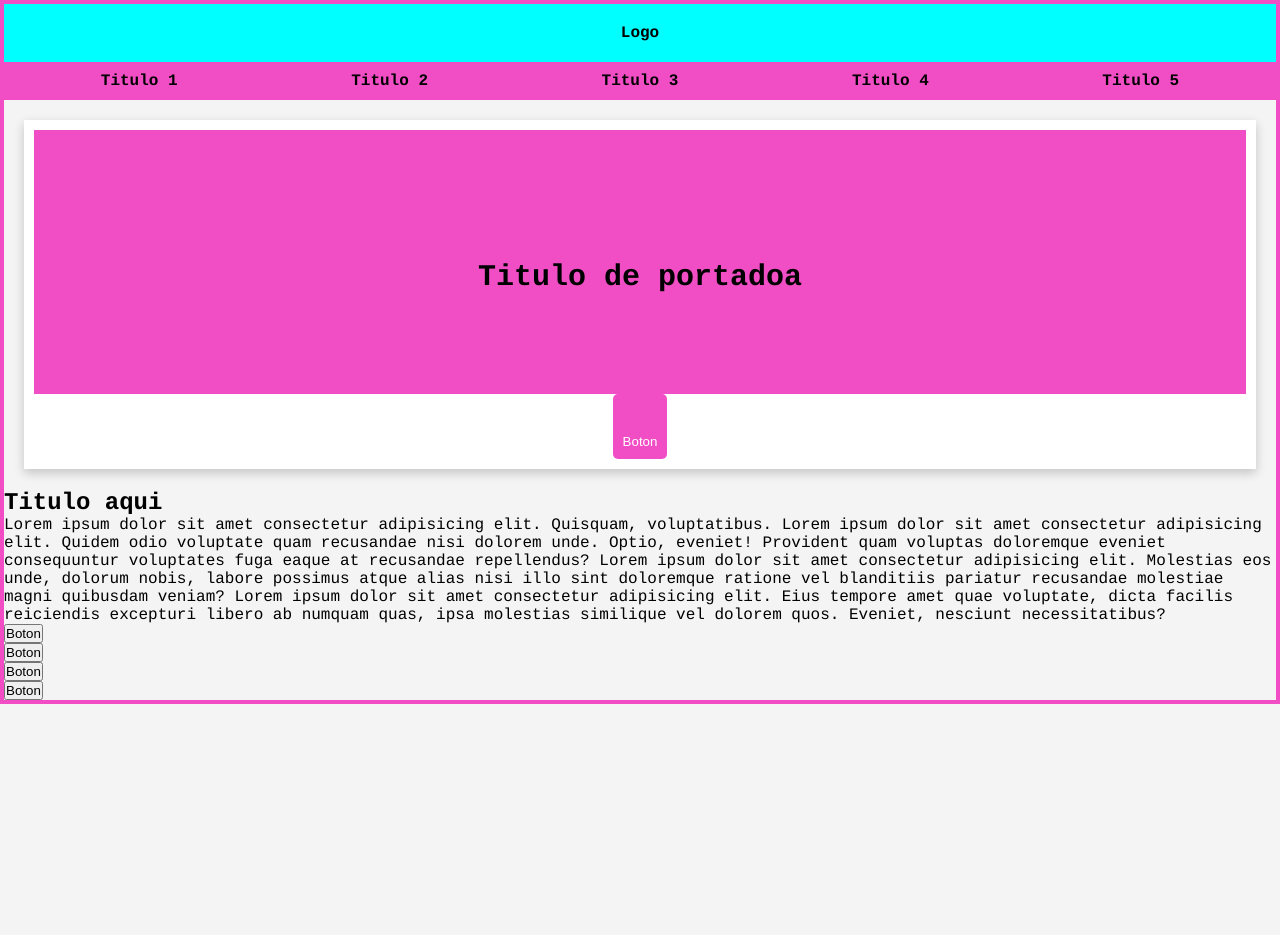
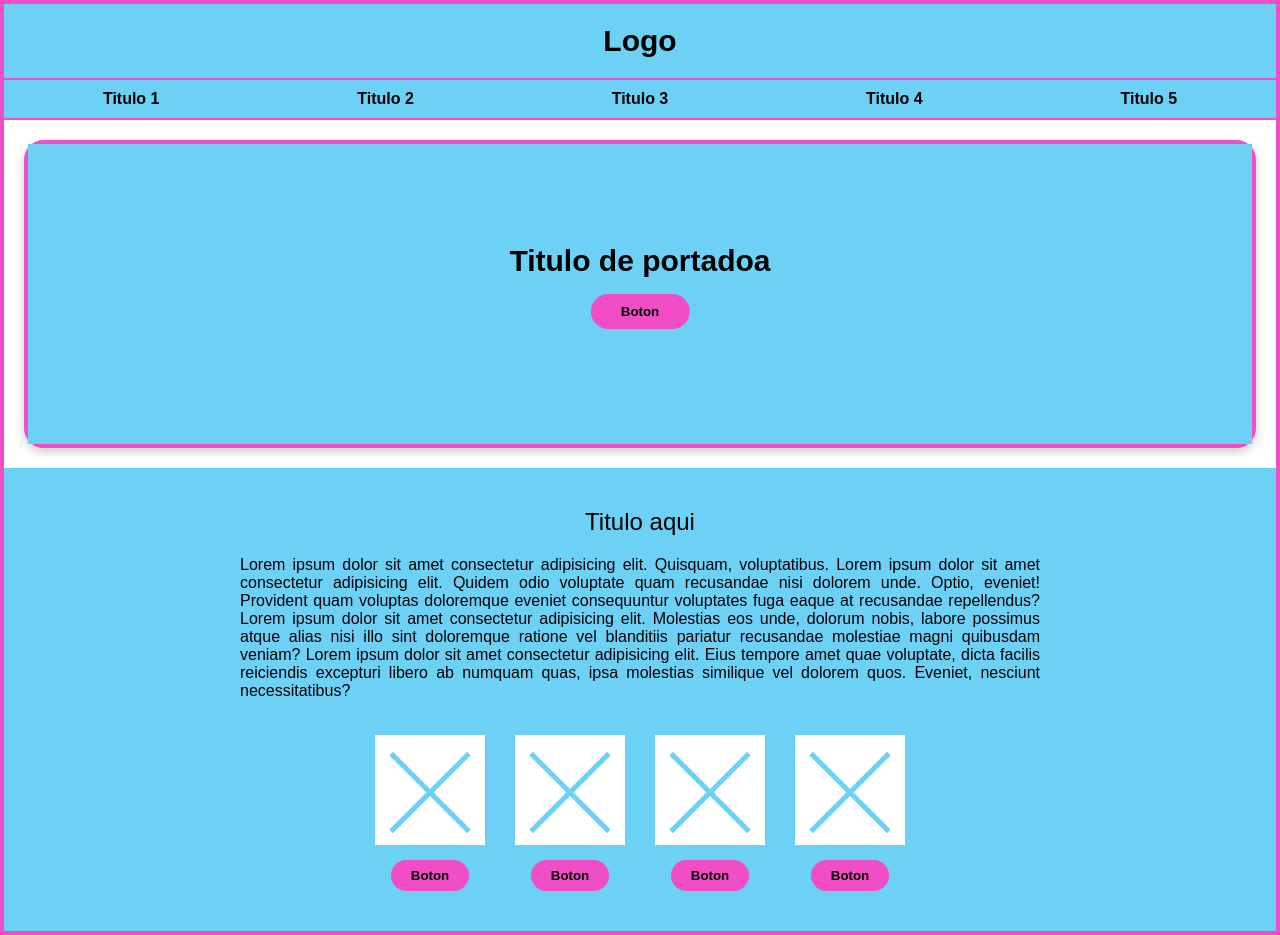
Before and after one commit to STAlinRoche/Fundamentos-WEB, a plain HTML site: page Maquetacion/index.html in a window 1280 px wide. Before the commit the page ends 800 px from the top, so only its background shows below. Drawn offline with Linux system fonts and the light colour scheme.

Commit message:
Actualizacion 20/05/2025

```diff
--- a/Maquetacion/css/estilos.css
+++ b/Maquetacion/css/estilos.css
@@ -1,89 +1,151 @@
-*{
+* {
   margin: 0;
   padding: 0;
   box-sizing: border-box;
 }
 
-
-body{
-    font-family: 'courier', monospace;
-    background-color: #f4f4f4;
+body {
+  font-family: Arial, sans-serif;
 }
 
-.contenedor{
-
+.contenedor {
   border: 4px solid #f14ec6;
-
 }
 
-header{
-    background-color:aqua;
+header {
+  background-color: #6dd1f6;
   padding: 20px;
   text-align: center;
-    font-size: bold;
+  font-size: 30px;
   font-weight: bold;
 }
 
-nav{
+nav {
   display: flex;
   justify-content: space-around;
-    background-color: #f14ec6;
-    border-top: 2px  #f14ec6;
-    border-bottom: 2px  #f14ec6;
-    padding: 10px;
+  background-color: #6dd1f6;
+  border-top: 2px solid #f14ec6;
+  border-bottom: 2px solid #f14ec6;
+  padding: 10px 0;
 }
 
-nav a{
+nav a {
+  color: #000;
   text-decoration: none;
-    color: #000;
   font-weight: bold;
 }
 
-.portada{
+.portada {
   position: relative;
+  background-color: white;
   text-align: center;
-    background-color: white;
-
-
-    padding:10px;
-    border: 4 px solid #f14ec6;
-    border-radius: 20 px;
+  padding: 0;
+  border: 4px solid #f14ec6;
+  border-radius: 20px;
   box-shadow: 0 4px 10px rgba(0, 0, 0, 0.2);
   margin: 20px;
 }
 
-.portada ::before{
-
+.portada::before {
   content: "";
   display: block;
-    background-color: #f14ec6;
-    height: 30px;
-    background-image: linear-gradient(45deg, transperent 49%, #f14ec6 49%, #f14ec6 51%, transparent 51%),
-    linear-gradient(45deg, #f14ec6 49%, transparent 49%, transparent 51%, #f14ec6 51%);
+  background-color: #6dd1f6;
+  height: 300px;
+  background-image: linear-gradient(45deg, transparent 49%, #6dd1f6 49%, #6dd1f6 51%, transparent 51%),
+                    linear-gradient(-45deg, transparent 49%, #6dd1f6 49%, #6dd1f6 51%, transparent 51%);
   background-size: 100% 100%;
 }
 
-.portada img{
+.portada h1 {
   position: absolute;
-    background-color: #f14ec6;
-    top: 10px;
-    width: 0;
+  top: 100px;
+  width: 100%;
   font-size: 30px;
   font-weight: bold;
 }
 
-.portada h1{
-    font-size: 30px;
-    padding: 100px;
+.portada button {
+  position: absolute;
+  top: 150px;
+  left: 50%;
+  transform: translateX(-50%);
+  background-color: #f14ec6;
+  border: none;
+  padding: 10px 30px;
   font-weight: bold;
-    background-color: #f14ec6 ;
+  border-radius: 20px;
+  cursor: pointer;
 }
 
-.boton{
+.contenido {
+  background-color: #6dd1f6;
+  padding: 40px 20px;
+  text-align: center;
+}
+
+.contenido h2 {
+  margin-bottom: 20px;
+  font-weight: normal;
+}
+
+.contenido p {
+  max-width: 800px;
+  margin: 0 auto 30px auto;
+  text-align: justify;
+}
+
+.galeria {
+  display: flex;
+  justify-content: center;
+  flex-wrap: wrap;
+  gap: 20px;
+}
+
+.item {
+  width: 120px;
+  text-align: center;
+}
+
+.img-fake {
+  width: 100%;
+  height: 120px;
+  background-color: white;
+  border: 5px solid #6dd1f6;
+  position: relative;
+}
+
+.img-fake::before,
+.img-fake::after {
+  content: "";
+  position: absolute;
+  width: 100%;
+  height: 5px;
+  background-color: #6dd1f6;
+  top: 50%;
+  left: 0;
+  transform: rotate(45deg);
+}
+
+.img-fake::after {
+  transform: rotate(-45deg);
+}
+
+.item button {
   background-color: #f14ec6;
-    color: white;
-    padding: 10px;
+  color: black;
   border: none;
-    border-radius: 5px;
+  padding: 8px 20px;
+  margin-top: 10px;
+  border-radius: 20px;
+  font-weight: bold;
   cursor: pointer;
 }
+
+footer {
+  background-color: #6dd1f6;
+  padding: 20px;
+  text-align: center;
+  font-weight: bold;
+  font-size: 20px;
+  border-top: 2px solid #f14ec6;
+}
--- /dev/null
+++ b/Maquetacion_2/css/estilos.css
@@ -0,0 +1,167 @@
+body {
+    margin: 0;
+    font-family: 'Courier New', Courier, monospace;
+    background-color: white;
+}
+
+
+
+.header-fondo {
+    background: linear-gradient(to right, #f15b00, #f3428e, blue);
+    color: white;
+    display: flex;
+    justify-content: space-between;
+    align-items: center;
+    padding: 30px 0;
+}
+
+
+.header-contenido {
+    background-color: #140020;
+    display: flex;
+    justify-content:space-between;
+    width: 100%;
+    padding: 30px;
+}
+
+
+.logo img {
+    margin-right: 20px;
+
+}
+
+.header-contenido nav ul li.activo a {
+    color: white;
+    font-weight: bold;
+    background-color: tomato;
+    justify-content: space-between;
+}
+
+
+nav ul {
+    list-style: none;
+    display: flex;
+    gap: 20px;
+    margin: 0;
+    padding: 0;
+}
+
+nav ul li a {
+    color: white;
+    text-decoration: none;
+    font-weight: bold;
+    padding: 10px 15px;
+    display: inline-block;
+    transition: background-color 0.5s;
+}
+
+nav ul li a:hover {
+    background-color: #f3428e;
+    border-radius: 5px;
+}
+
+
+.bienvenida {
+    text-align: center;
+    padding: 50px 20px;
+}
+
+.bienvenida h1 {
+    font-size: 36px;
+    margin-bottom: 20px;
+    color: #444;
+}
+
+.bienvenida h1::after {
+    content: '';
+    display: block;
+    width: 50px;
+    height: 4px;
+    background-color: #f3428e;
+    margin: 10px auto;
+}
+
+.bienvenida p {
+    font-size: 18px;
+    max-width: 800px;
+    margin: 0 auto;
+    color: #333;
+}
+
+.tarjetas {
+    display: flex;
+    justify-content: center;
+    gap: 40px;
+    padding: 40px 20px;
+    flex-wrap: wrap;
+}
+
+.tarjeta {
+    width: 300px;
+    padding: 20px;
+    text-align: center;
+
+}
+
+.tarjeta img {
+    width: 100%;
+    height: 180px;
+    object-fit: cover;
+    border-radius: 5px;
+}
+
+.tarjeta h3 {
+    margin-top: 15px;
+    color: #f15b00;
+}
+
+.tarjeta p {
+    font-size: 14px;
+    color: #555;
+}
+
+.tarjeta button {
+    margin-top: 15px;
+    padding: 10px 20px;
+    background-color: #f3428e;
+    color: white;
+    border: none;
+    border-radius: 5px;
+    cursor: pointer;
+}
+
+.tarjeta button:hover {
+    background-color: #d73379;
+}
+
+footer {
+    background: linear-gradient(to right, #f15b00, #f3428e, blue);
+    color: white;
+    text-align: center;
+    padding: 40px 20px;
+}
+
+footer .contacto {
+    margin-top: 20px;
+}
+
+
+
+footer {
+    background: linear-gradient(to right, #4e54c8, #02f5e8);
+    color: white;
+    padding: 10px 30px;
+
+}
+
+.cuerpo{
+    display: flex;
+    justify-content: space-between;
+    align-items: center;
+    padding: 10px 30px;
+}
+.derechos{
+    display: flex;
+    justify-content: center;
+    gap: 30px;
+}
```
Also changed, not shown: Maquetacion_2/index.html (added, +82 -0 lines), Maquetacion_2/imagenes/industrial.jpeg (added), Maquetacion_2/imagenes/infraroja.jpeg (added), Maquetacion_2/imagenes/logo.png (added), Maquetacion_2/imagenes/renovables.jpeg (added). Lines whose indentation alone changed are shown as unchanged.
